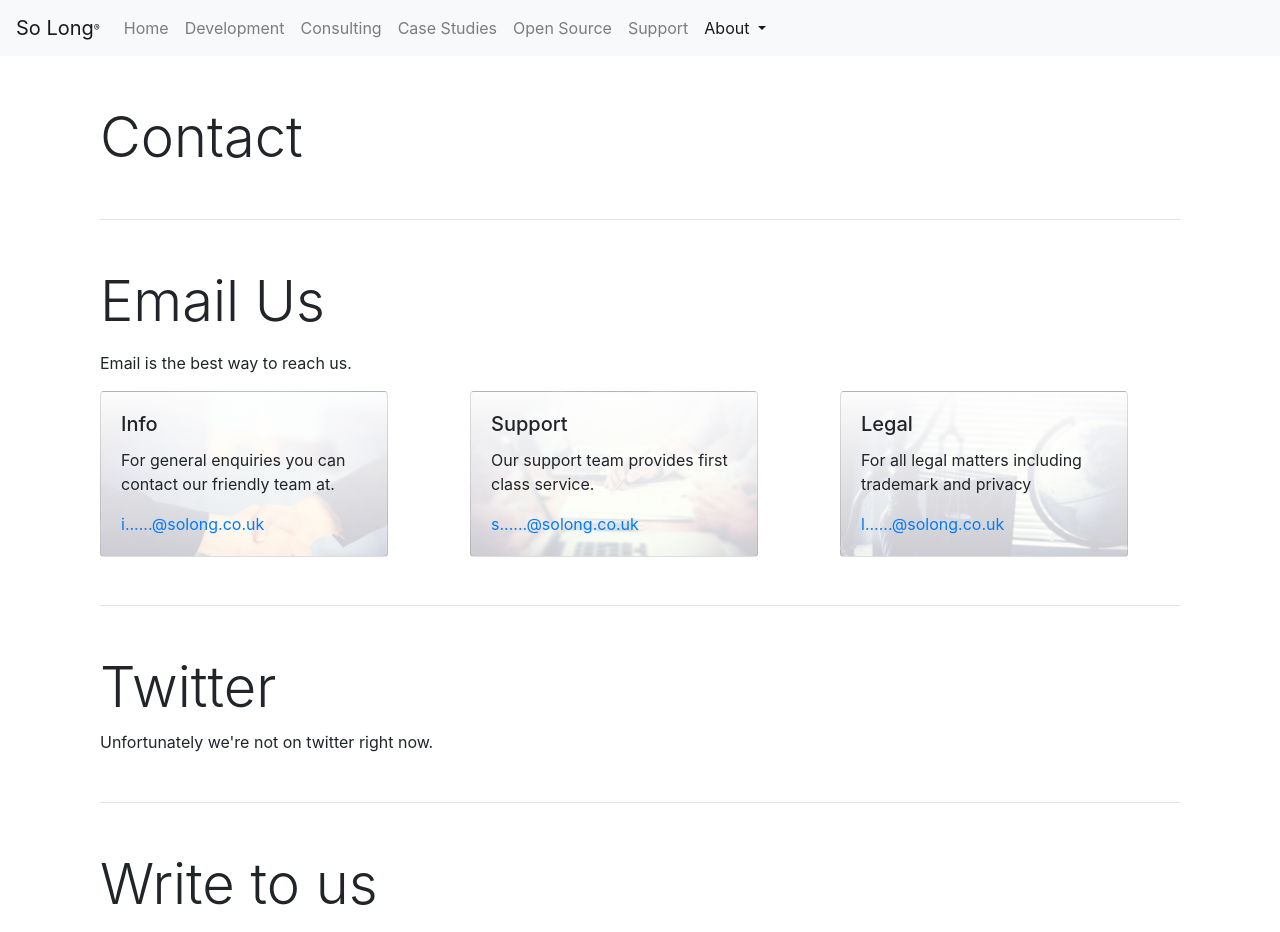
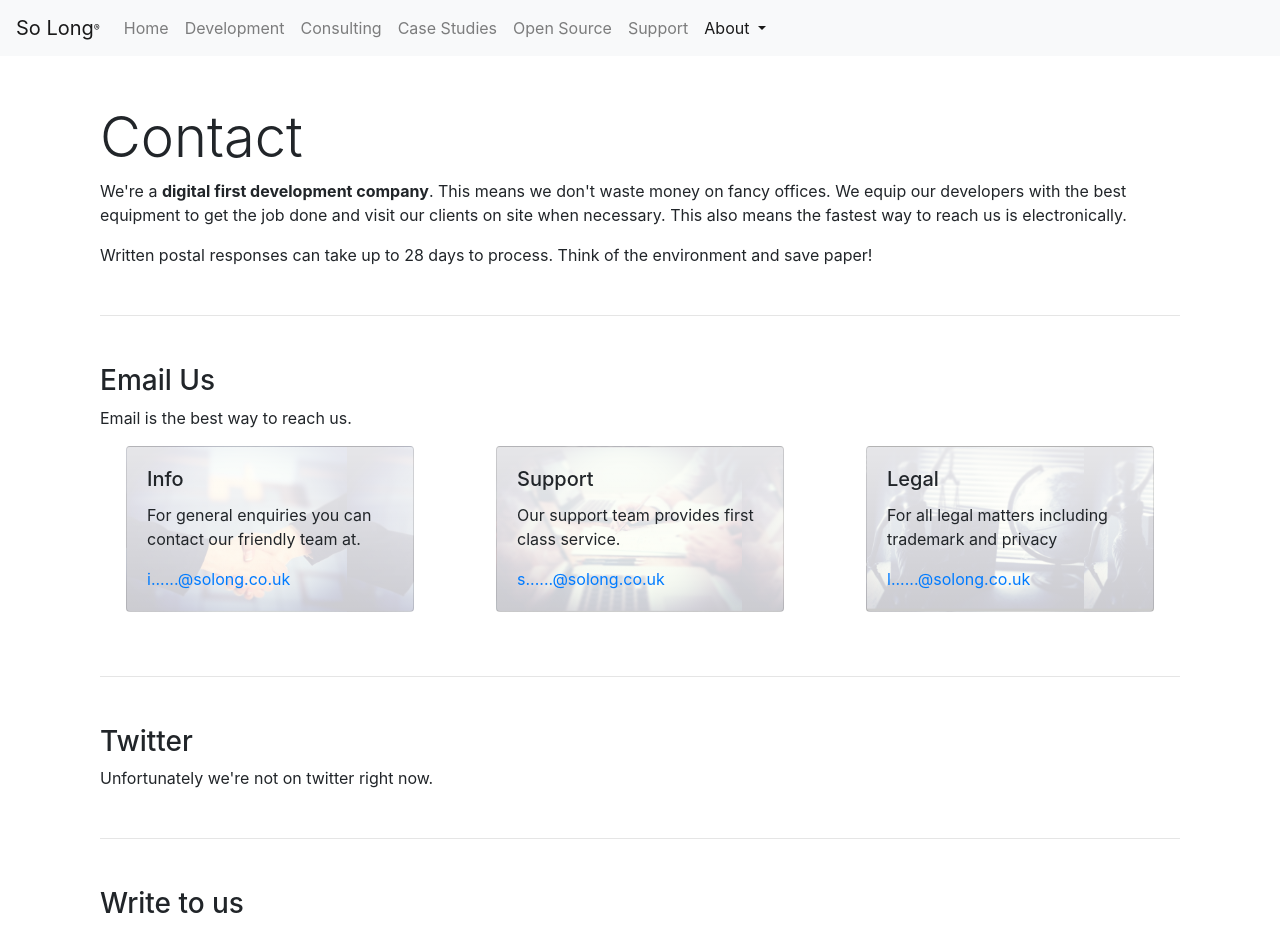
Before and after one commit to solong/solong.github.io, an Angular app: page /about/contact in a window 1280 px wide. Shown: the top 932 px of the page. Built offline with nearby package versions, Linux system fonts and the light colour scheme.

Commit message:
Fixed layout on contact page

```diff
--- a/src/app/contact/contact.component.html
+++ b/src/app/contact/contact.component.html
@@ -1,14 +1,21 @@
 <div class="container">
     <h1 class="display-4 mt-5">Contact</h1>
 
+    <p>We're a <strong>digital first development company</strong>. This means we don't waste money on fancy offices. We
+        equip
+        our developers with the best equipment to get the job done and visit our clients on site when necessary. This also means the fastest way to reach us is electronically.
+    </p>
+    <p>
+    Written postal responses can take up to 28 days to process. Think of the environment and save paper!</p>
+
     <hr class="mt-5 mb-5"/>
-    <p class="display-4">Email Us</p>
+    <h3>Email Us</h3>
     <p>Email is the best way to reach us.</p>
 
     <div class="row">
-        <div class="col">
+        <div class="col-lg-4 col-sm-6 mb-5 d-flex justify-content-center">
             <div class="card bg-light text-black"
-                 style="width: 18rem; background-size: 18rem; background-image: linear-gradient(to bottom, rgba(255,255,255,0.99) 0%,rgba(255,255,255,0.8) 100%), url(/assets/img/contact/info.jpg)">
+                 style="max-width: 18rem; background-size: contain; background-image: linear-gradient(to bottom, rgba(255,255,255,0.9) 0%,rgba(255,255,255,0.8) 100%), url(/assets/img/contact/info.jpg)">
                 <div class="card-body">
                     <h5 class="card-title">Info</h5>
                     <p class="card-text">For general enquiries you can contact our friendly team at.</p>
@@ -17,9 +24,9 @@
                 </div>
             </div>
         </div>
-        <div class="col">
+        <div class="col-lg-4 col-sm-6 mb-5  d-flex justify-content-center">
         <div class="card bg-light text-black"
-                 style="width: 18rem; background-size: 18rem; background-image: linear-gradient(to bottom, rgba(255,255,255,0.99) 0%,rgba(255,255,255,0.8) 100%), url(/assets/img/contact/support.jpg)">
+                 style="max-width: 18rem; background-size: contain; background-image: linear-gradient(to bottom, rgba(255,255,255,0.9) 0%,rgba(255,255,255,0.8) 100%), url(/assets/img/contact/support.jpg)">
                 <div class="card-body">
                     <h5 class="card-title">Support</h5>
                     <p class="card-text">Our support team provides first class service.</p>
@@ -28,10 +35,10 @@
                 </div>
             </div>
         </div>
-        <div class="col">
+        <div class="col-lg-4 col-sm-6 mb-5  d-flex justify-content-center">
 
         <div class="card bg-light text-black"
-                 style="width: 18rem; background-size: 18rem; background-image: linear-gradient(to bottom, rgba(255,255,255,0.99) 0%,rgba(255,255,255,0.8) 100%), url(/assets/img/contact/legal.jpg)">
+                 style="max-width: 18rem;background-size: contain; background-image: linear-gradient(to bottom, rgba(255,255,255,0.9) 0%,rgba(255,255,255,0.8) 100%), url(/assets/img/contact/legal.jpg)">
                 <div class="card-body">
                     <h5 class="card-title">Legal</h5>
                     <p class="card-text">For all legal matters including trademark and privacy</p>
@@ -42,18 +49,14 @@
         </div>
     </div>
 
-    <hr class="mt-5 mb-5"/>
+    <hr class="mb-5"/>
 
-    <h1 class="display-4 mt-5">Twitter</h1>
+    <h3>Twitter</h3>
     Unfortunately we're not on twitter right now.
     <hr class="mt-5 mb-5"/>
 
-    <p class="display-4">Write to us</p>
-    <p>We're a <strong>digital first development company</strong>. This means we don't waste money on fancy offices. We
-        equip
-        our developers with the best equipment to get the job done and visit our clients on site when necessary.</p>
-
-    <p>If you do need to write to us, you can reach us at the following mailbox address.</p>
+    <h3>Write to us</h3>
+    <p>The fastest way to talk to us is by email. In the unlikely even you need to write to us, you can reach us at the following mailbox address.</p>
 
     <address>
         <strong>So Long Limited</strong><br/>
```
